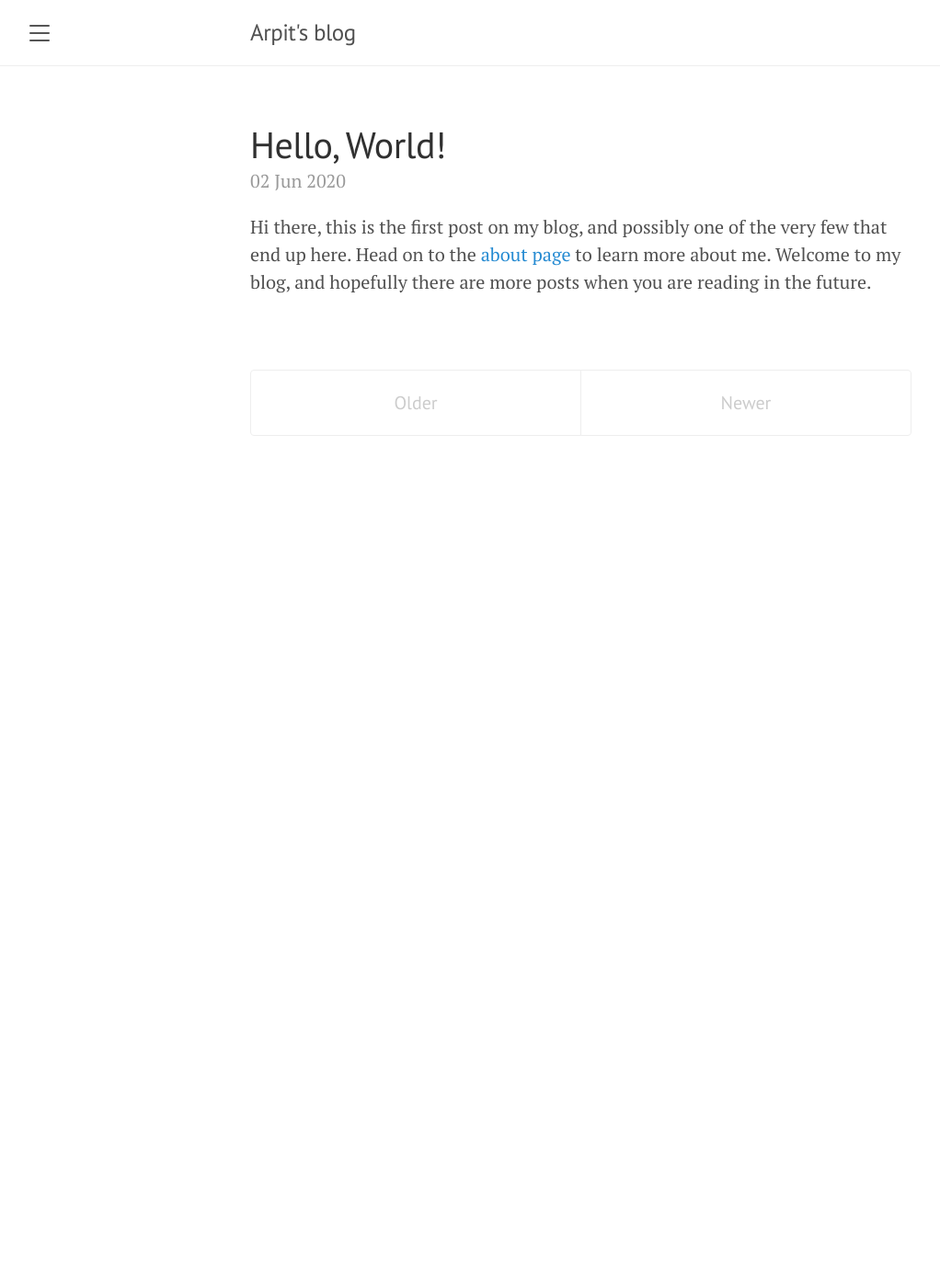
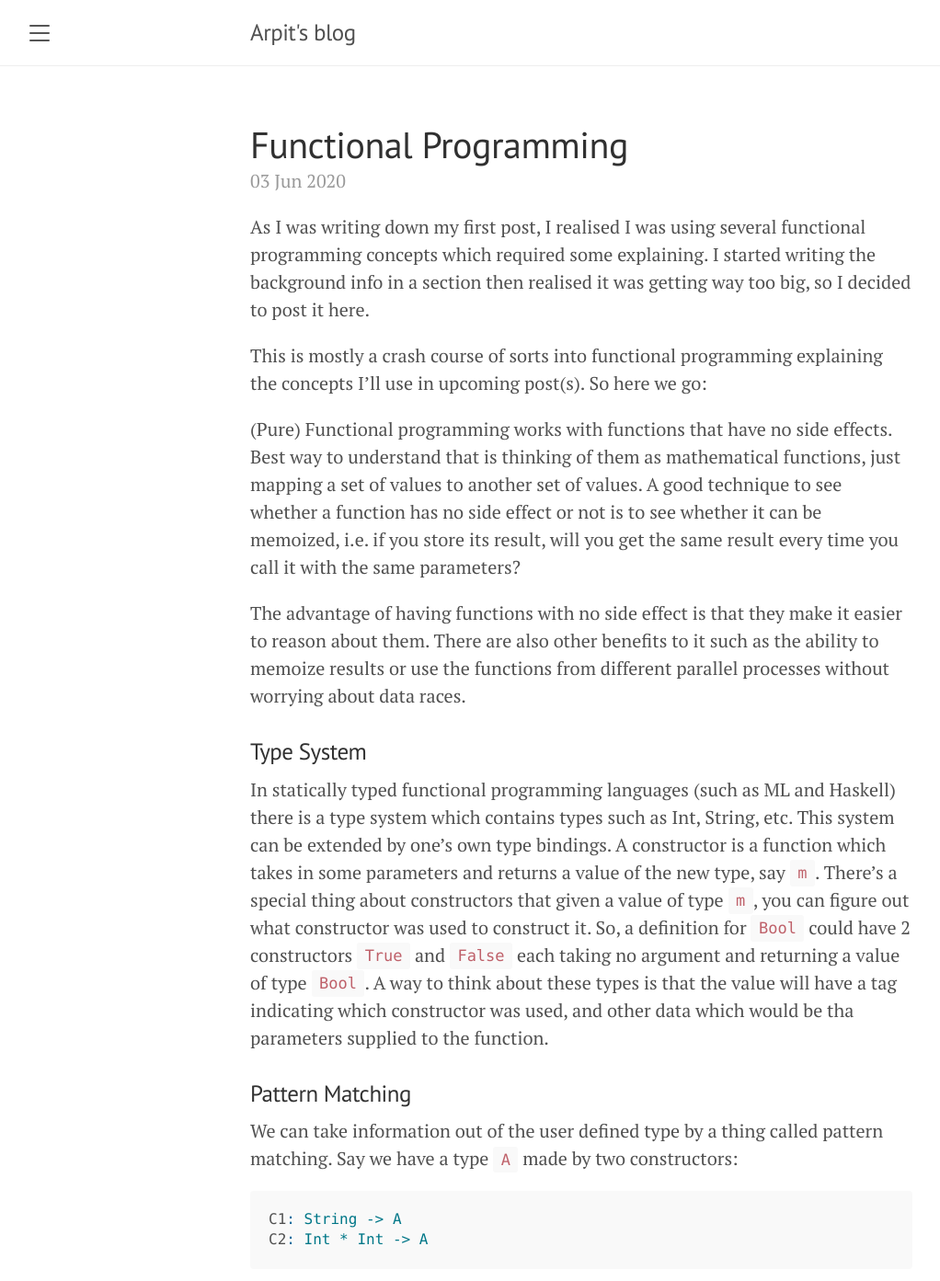
Before and after one commit to arpit-saxena/blog, a Jekyll site: the page built from index.html, in a window 1280 px wide and 1400 px high. Shown: the top 1393 px of the window at 92% size, without its empty margins (8-1030 px from the left). Built offline with Jekyll 4.4.1, drawn with Linux system fonts in a browser that asks for light colours; the list of posts is cut into pages by our own code; some of the changed text lies outside the part shown.

Commit message:
Add functional prog intro

````diff
--- a/_config.yml
+++ b/_config.yml
@@ -5,6 +5,7 @@ url:                 https://arpit-saxena.github.io
 baseurl:             ''
 paginate:            1
 permalink:           pretty
+highlighter:         rouge
 
 # About/contact
 author:
--- /dev/null
+++ b/_posts/2020-06-03-functional-programming.md
@@ -0,0 +1,40 @@
+---
+layout: post
+title: Functional Programming
+---
+
+As I was writing down my first post, I realised I was using several functional programming concepts which required some explaining. I started writing the background info in a section then realised it was getting way too big, so I decided to post it here.
+
+This is mostly a crash course of sorts into functional programming explaining the concepts I'll use in upcoming post(s). So here we go:
+
+(Pure) Functional programming works with functions that have no side effects. Best way to understand that is thinking of them as mathematical functions, just mapping a set of values to another set of values. A good technique to see whether a function has no side effect or not is to see whether it can be memoized, i.e. if you store its result, will you get the same result every time you call it with the same parameters?
+
+The advantage of having functions with no side effect is that they make it easier to reason about them. There are also other benefits to it such as the ability to memoize results or use the functions from different parallel processes without worrying about data races.
+
+### Type System
+
+In statically typed functional programming languages (such as ML and Haskell) there is a type system which contains types such as Int, String, etc. This system can be extended by one's own type bindings. A constructor is a function which takes in some parameters and returns a value of the new type, say `m`. There's a special thing about constructors that given a value of type `m`, you can figure out what constructor was used to construct it. So, a definition for `Bool` could have 2 constructors `True` and `False` each taking no argument and returning a value of type `Bool`. A way to think about these types is that the value will have a tag indicating which constructor was used, and other data which would be tha parameters supplied to the function.
+
+### Pattern Matching
+
+We can take information out of the user defined type by a thing called pattern matching. Say we have a type `A` made by two constructors:
+
+```scala
+C1: String -> A
+C2: Int * Int -> A
+```
+
+Given a value `a` of type `A` we can decompose it (so to speak) as:
+
+```scala
+a match {
+    case C1(s) => ...
+    case C2(m, n) => ...
+}
+```
+
+In the above snippet, the first case would match against a type that's constructed using the constructor `C1` and in the code following `=>`, `s` would be bound to the string that supplied when constructing. Similarly for the constructor `C2`.
+
+### Footnotes
+
+I'm using some Scala syntax in places since I find it to be easier to understand than the concise and terse syntax of Haskell and ML.
````
